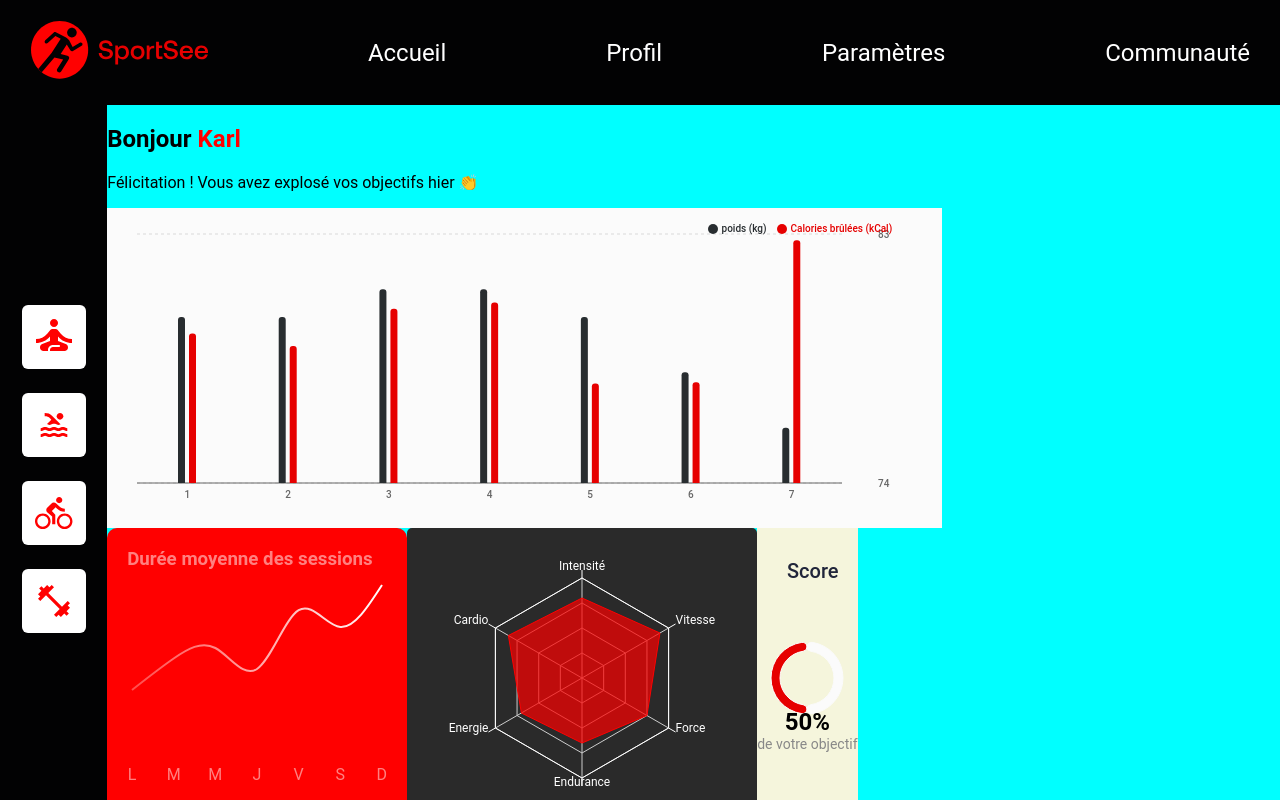
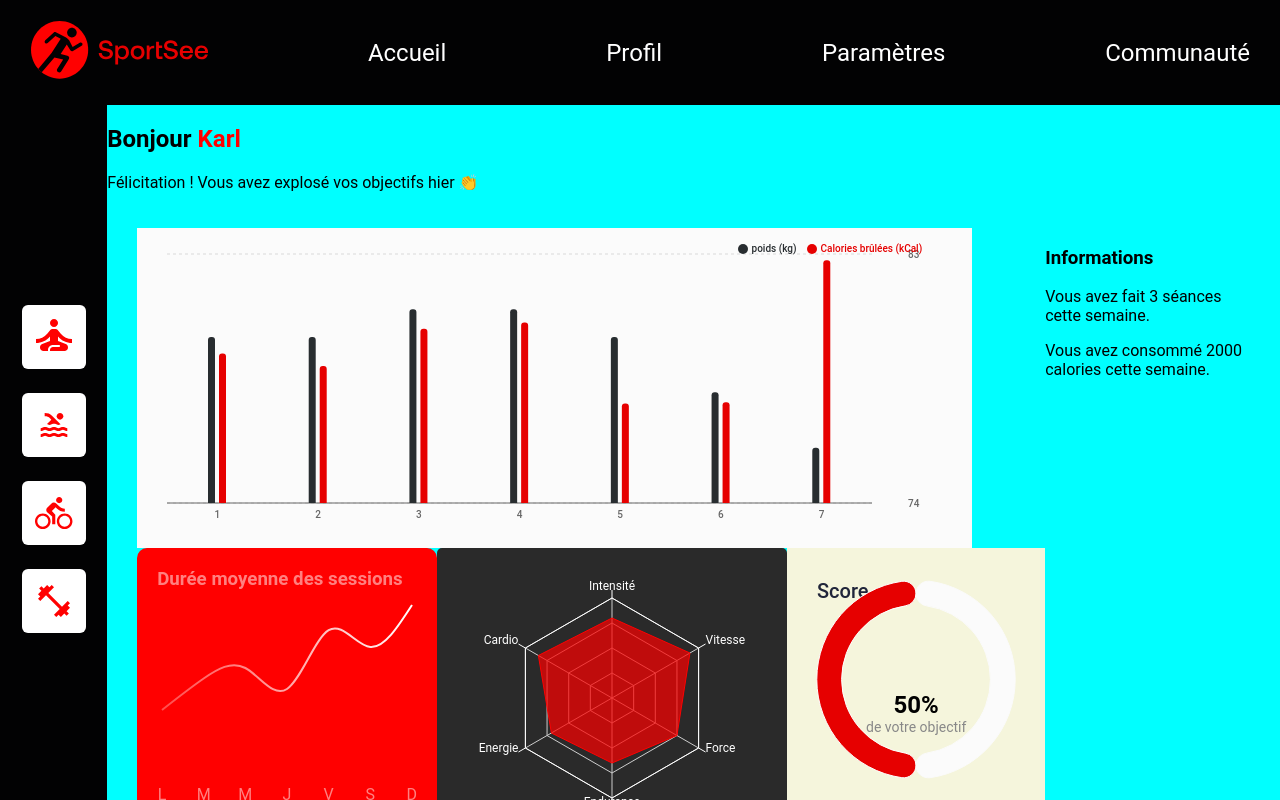
Before and after one commit to MD-974/p12-SportSee-Front, a React (Vite) app: page / in a window 1280 px wide. Shown: the top 800 px of the page. Built offline with nearby package versions, Linux system fonts and the light colour scheme.

Commit message:
✅ Mise en place de la div de droite + mise en forme div objectif

```diff
--- a/src/App.jsx
+++ b/src/App.jsx
@@ -2,9 +2,9 @@ import Sidebar from "/src/components/Sidebar/Sidebar.jsx"
 import Navbar from "/src/components/Navbar/Navbar.jsx"
 import BarchartDiagram from "./components/BarchartDiagram/BarchartDiagram"
 import Sessionschart from "./components/Sessionschart/Sessionschart"
-import Objectif from "./components/Objectif/IndexObjectif"
+import Objectif from "./components/Objectif/Objectif"
 import "./App.scss"
-import RadarChartDiagram from "./components/PerformanceChart/IndexPerformance"
+import RadarChartDiagram from "./components/Radarchart/Radar"
 
 function App() {
   const name = "Karl"
@@ -22,14 +22,13 @@ function App() {
               Félicitation ! Vous avez explosé vos objectifs hier 👏
             </p>
           </div>
-          <div className="all-diagram-container">
+          <div className="all-container">
+            <div className="diagrams-container">
               <div className="progress-container">
                 <div className="progress">
                   {/* <h3>Activité quotidienne</h3> */}
                   <BarchartDiagram />
                 </div>
-            </div>
-
                 <div className="graph-container">
                   <div className="sessions-container">
                     <Sessionschart />
@@ -42,6 +41,13 @@ function App() {
                   </div>
                 </div>
               </div>
+              <div className="info-container">
+                <h3>Informations</h3>
+                <p>Vous avez fait 3 séances cette semaine.</p>
+                <p>Vous avez consommé 2000 calories cette semaine.</p>
+              </div>
+            </div>
+          </div>
         </section>
       </main>
     </div>
--- a/src/App.scss
+++ b/src/App.scss
@@ -1,16 +1,25 @@
+.name, .kcal {
+  color: red;
+}
+
 section {
   width: 100%;
   // padding: 95px 150px;
   background-color: cyan;
 }
 
-.main-container , .progress-graph {
+.diagrams-container{
+  display: flex;
+  flex-direction: row;
+  justify-content: space-between;
+  padding: 20px 30px;
+
+}
+
+.main-container, .progress-graph {
   display: flex;
 }
 
-.name, .kcal {
-  color: red;
-}
 
 .progress-graph {
 justify-content: space-between;
--- a/src/components/Objectif/IndexObjectif.jsx
+++ /dev/null
@@ -1,61 +0,0 @@
-import { PieChart, Pie, ResponsiveContainer } from "recharts"
-
-const Objectif = () => {
-  // Définir le pourcentage
-  const pourcentage = 50 // Vous pouvez modifier cette valeur pour tester différents pourcentages
-  const data = [
-    { value: pourcentage, fill: "#E60000" }, // Rouge pour la progression
-    { value: 100 - pourcentage, fill: "#fbfbfb", stroke: "#fbfbfb" }, // Blanc pour la partie restante
-  ]
-
-  return (
-    <ResponsiveContainer
-      width="100%"
-      height="100%"
-      style={{ backgroundColor: "beige" }}
-    >
-      {/* Graphique circulaire */}
-      <PieChart>
-        <text
-          x={30}
-          y={50}
-          textAnchor="left"
-          style={{
-            fontSize: "20px",
-            fontWeight: 500,
-            fill: "#20253A",
-          }}
-        >
-          Score
-        </text>
-        <Pie
-          data={data}
-          dataKey="value" // Clé des données
-          cx="50%" // Position x du centre du graphique
-          cy="50%" // Position y du centre du graphique
-          startAngle={-270} // Angle de départ (semi-circulaire)
-          endAngle={90} // Angle de fin (semi-circulaire)
-          innerRadius="60%" // Rayon interne (cercle creux)
-          outerRadius="80%" // Rayon externe
-          cornerRadius={20} // Arrondir les coins pour les sections
-        ></Pie>
-      </PieChart>
-
-      {/* Texte centré pour l'affichage du pourcentage */}
-      <div
-        style={{
-          position: "relative",
-          marginTop: "-120px",
-          textAlign: "center",
-        }}
-      >
-        <h3 style={{ margin: 0, fontSize: "24px" }}>{pourcentage}%</h3>
-        <p style={{ margin: 0, fontSize: "14px", color: "#888" }}>
-          de votre objectif
-        </p>
-      </div>
-    </ResponsiveContainer>
-  )
-}
-
-export default Objectif
--- /dev/null
+++ b/src/components/Objectif/Objectif.jsx
@@ -0,0 +1,66 @@
+import { PieChart, Pie, ResponsiveContainer } from "recharts"
+
+const Objectif = () => {
+  // Définir le pourcentage
+  const pourcentage = 50 // Vous pouvez modifier cette valeur pour tester différents pourcentages
+  const data = [
+    { value: pourcentage, fill: "#E60000" }, // Rouge pour la progression
+    { value: 100 - pourcentage, fill: "#fbfbfb", stroke: "#fbfbfb" }, // Blanc pour la partie restante
+  ]
+
+  return (
+    <div
+      className="objectif"
+      style={{ width: "258px", height: "263px", backgroundColor: "beige" }}
+    >
+      <ResponsiveContainer
+        width="100%"
+        height="100%"
+        // style={{ backgroundColor: "beige" }}
+      >
+        {/* Graphique circulaire */}
+        <PieChart>
+          <text
+            x={30}
+            y={50}
+            textAnchor="left"
+            style={{
+              fontSize: "20px",
+              fontWeight: 500,
+              fill: "#20253A",
+            }}
+          >
+            Score
+          </text>
+          <Pie
+            data={data}
+            dataKey="value" // Clé des données
+            cx="50%" // Position x du centre du graphique
+            cy="50%" // Position y du centre du graphique
+            startAngle={-270} // Angle de départ (semi-circulaire)
+            endAngle={90} // Angle de fin (semi-circulaire)
+            innerRadius="60%" // Rayon interne (cercle creux)
+            outerRadius="80%" // Rayon externe
+            cornerRadius={20} // Arrondir les coins pour les sections
+          ></Pie>
+        </PieChart>
+
+        {/* Texte centré pour l'affichage du pourcentage */}
+        <div
+          style={{
+            position: "relative",
+            marginTop: "-120px",
+            textAlign: "center",
+          }}
+        >
+          <h3 style={{ margin: 0, fontSize: "24px" }}>{pourcentage}%</h3>
+          <p style={{ margin: 0, fontSize: "14px", color: "#888" }}>
+            de votre objectif
+          </p>
+        </div>
+      </ResponsiveContainer>
+    </div>
+  )
+}
+
+export default Objectif
--- /dev/null
+++ b/src/components/Objectif/Objectifs.scss
@@ -0,0 +1,6 @@
+.objectif-container {
+    width: 258px;
+    height: 263px;
+    display: flex;
+    flex-direction: column
+}
--- a/src/components/PerformanceChart/IndexPerformance.jsx
+++ b/src/components/Radarchart/Radar.jsx
@@ -19,6 +19,7 @@ const data = [
 export default function RadarChartDiagram() {
   return (
     <div
+      className="radar"
       style={{
         width: "350px",
         height: "300px",
--- a/src/components/Sessionschart/Sessionschart.jsx
+++ b/src/components/Sessionschart/Sessionschart.jsx
@@ -1,139 +1,4 @@
 /* eslint-disable react/prop-types */
-// import {
-//     Line,
-//     LineChart,
-//     ResponsiveContainer,
-//     Tooltip,
-//     XAxis,
-//     YAxis,
-//   } from "recharts";
-
-//   export default function AverageSessions() {
-
-//     const dayLetters = ["L", "M", "M", "J", "V", "S", "D"];
-
-//     const renderTooltip = ({ active, payload }) => {
-//       if (active && payload.length) {
-//         return (
-//           <div
-//             style={{
-//               background: "#FFFFFF",
-//               color: "#000000",
-//               padding: "1em 1em",
-//               textAlign: "center",
-//               fontSize: "1rem",
-//               fontWeight: "500",
-//             }}
-//           >
-//             <p>{payload[0].value} min</p>
-//           </div>
-//         );
-//       }
-//     };
-
-//     return (
-//       <ResponsiveContainer>
-//         <LineChart
-//           data={}
-//           margin={{ top: 30, right: 10, left: 10, bottom: 20 }}
-//         >
-//           <defs>
-//             <linearGradient id="lineGradient">
-//               <stop offset="0%" stopColor="#FFFFFF" stopOpacity="30%" />
-//               <stop offset="100%" stopColor="#FFFFFF" stopOpacity="100%" />
-//             </linearGradient>
-//           </defs>
-//           <text
-//             x={10}
-//             y={30}
-//             textAnchor="left"
-//             style={{
-//               fontSize: "0.9vw",
-//               fontWeight: 500,
-//               fill: "#FFFFFF",
-//               fillOpacity: "50%",
-//             }}
-//           >
-//             Durée moyenne des sessions
-//           </text>
-//           <XAxis
-//             dataKey="day"
-//             axisLine={false}
-//             tickLine={false}
-//             tick={{ fill: "#FFFFFF", fillOpacity: "50%" }}
-//             stroke="#FFFFFF"
-//             tickMargin={10}
-//             tickFormatter={(day) => dayLetters[day - 1]}
-//           />
-//           <YAxis
-//             dataKey="sessionLength"
-//             hide={true}
-//             domain={["dataMin -20", "dataMax + 50"]}
-//           />
-//           <Line
-//             dataKey="sessionLength"
-//             type="natural"
-//             stroke="url(#lineGradient)"
-//             strokeWidth={2.5}
-//             dot={false}
-//             activeDot={{
-//               stroke: "#FFFFFF",
-//               strokeOpacity: "50%",
-//               strokeWidth: 10,
-//             }}
-//           />
-//           <Tooltip
-//             content={renderTooltip}
-//             cursor={{
-//               stroke: "#000000",
-//               strokeOpacity: "10%",
-//               strokeWidth: "20%",
-//               height: "100%",
-//             }}
-//           />
-//         </LineChart>
-//       </ResponsiveContainer>
-//     );
-//   }
-
-// import {
-//   XAxis,
-//   YAxis,
-//   Tooltip,
-//   ResponsiveContainer,
-//   LineChart,
-//   Line,
-// } from "recharts"
-
-// // Données factices
-// const activityData = [
-//   { day: 1, weight: 80, calories: 500 },
-//   { day: 2, weight: 79, calories: 450 },
-//   { day: 3, weight: 80, calories: 600 },
-//   { day: 4, weight: 79, calories: 500 },
-//   { day: 5, weight: 78, calories: 650 },
-//   { day: 6, weight: 77, calories: 700 },
-//   { day: 7, weight: 76, calories: 750 },
-// ]
-// {
-//   /* Durée moyenne des sessions */
-// }
-// ;<div>
-//   <h3>Durée moyenne des sessions</h3>
-//   <ResponsiveContainer width="100%" height={200}>
-//     <LineChart data={activityData}>
-//       <XAxis dataKey="day" />
-//       <YAxis />
-//       <Tooltip />
-//       <Line
-//         type="monotone"
-//         dataKey="calories"
-//         stroke="#f00"
-//         name="Durée moyenne (min)"
-//       />
-//     </LineChart>
-//   </ResponsiveContainer>
-// </div>
 import "./Sessionschart.scss"
 import {
   LineChart,
@@ -180,6 +45,7 @@ const CustomTooltip = ({ active, payload }) => {
 export default function SessionDurationChart() {
   return (
     <div
+      className="sessions"
       style={{
         width: "300px",
         height: "300px",
```
Lines whose indentation alone changed are shown as unchanged.
